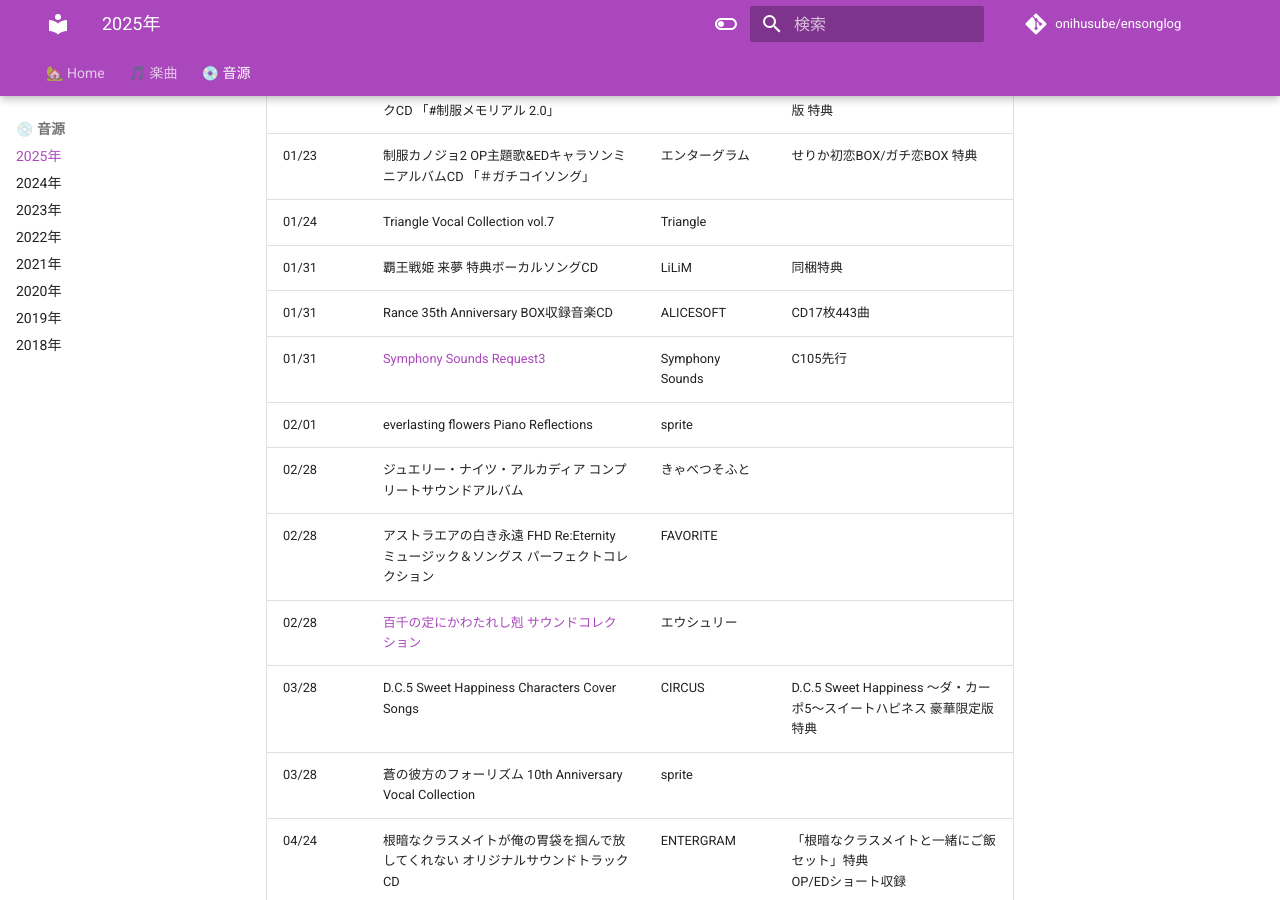
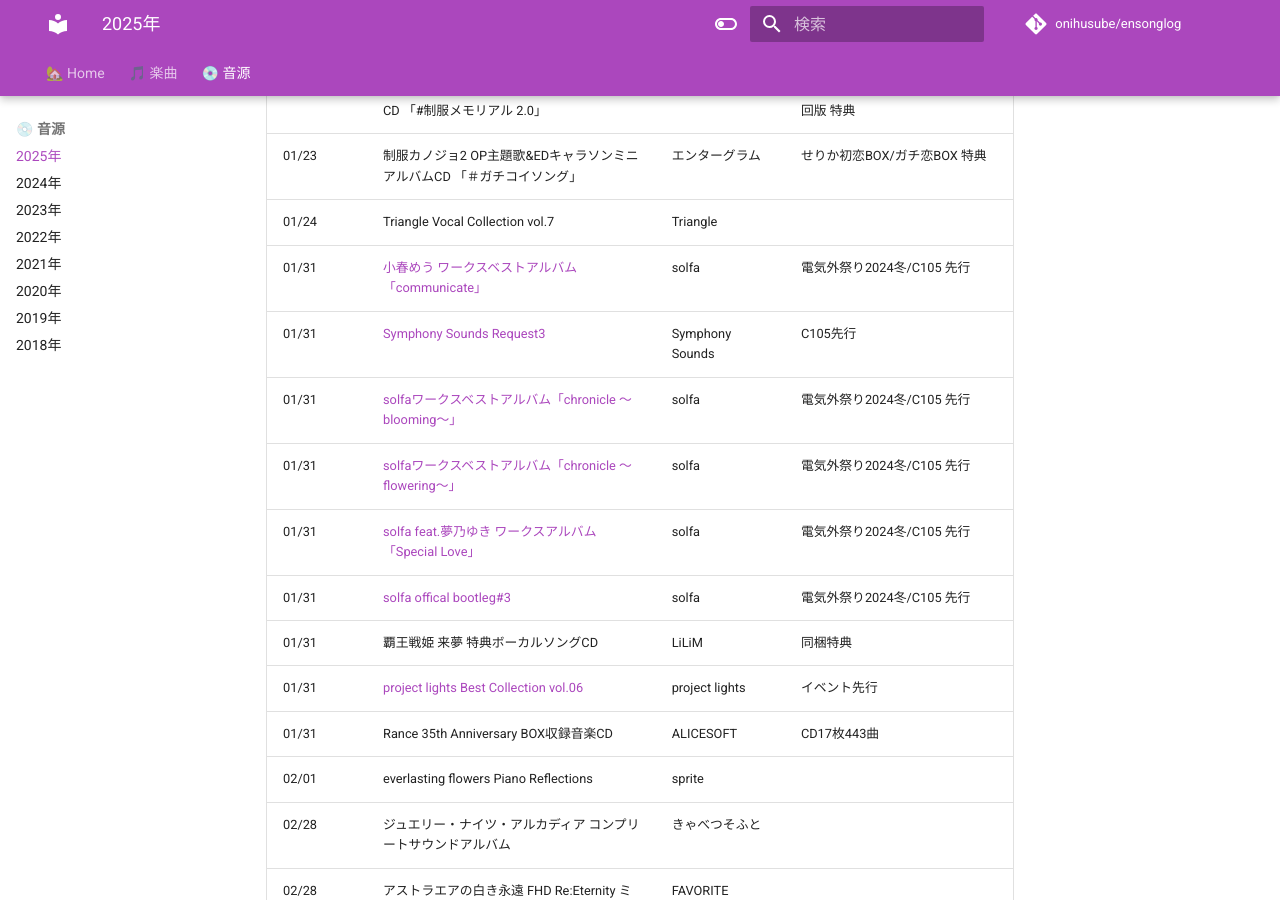
Before and after one commit to onihusube/ensonglog, an MkDocs documentation site: the page built from docs/2025/音源.md, in a window 1280 px wide and 900 px high, scrolled down 292 px. Built offline with MkDocs 1.6.1 and Material for MkDocs 9.7.7, drawn with Linux system fonts in a browser that asks for light colours; comment, search, counter and statistics services are not loaded.

Commit message:
年末先行発売音源のコピペ

```diff
--- a/docs/2025/音源.md
+++ b/docs/2025/音源.md
@@ -11,9 +11,15 @@
 | 01/23 | 制服カノジョ2 オリジナルサウンドトラックCD 「#制服メモリアル 2.0」 | エンターグラム | せりか初恋BOX/ガチ恋BOX/PC初回版 特典 |
 | 01/23 | 制服カノジョ2 OP主題歌&EDキャラソンミニアルバムCD 「＃ガチコイソング」 | エンターグラム | せりか初恋BOX/ガチ恋BOX 特典 |
 | 01/24 | Triangle Vocal Collection vol.7 | Triangle |  |
+| 01/31 | [小春めう ワークスベストアルバム「communicate」](../2024/%E9%9F%B3%E6%BA%90%E5%80%8B%E5%88%A5/communicate.md) | solfa | 電気外祭り2024冬/C105 先行 |
+| 01/31 | [Symphony Sounds Request3](../2024/%E9%9F%B3%E6%BA%90%E5%80%8B%E5%88%A5/Symphony%20Sounds%20Request3.md) | Symphony Sounds | C105先行 |
+| 01/31 | [solfaワークスベストアルバム「chronicle ～blooming～」](../2024/%E9%9F%B3%E6%BA%90%E5%80%8B%E5%88%A5/chronicle%20%EF%BD%9Eblooming%EF%BD%9E.md) | solfa | 電気外祭り2024冬/C105 先行 |
+| 01/31 | [solfaワークスベストアルバム「chronicle ～flowering～」](../2024/%E9%9F%B3%E6%BA%90%E5%80%8B%E5%88%A5/chronicle%20%EF%BD%9Eflowering%EF%BD%9E.md) | solfa | 電気外祭り2024冬/C105 先行 |
+| 01/31 | [solfa feat.夢乃ゆき ワークスアルバム「Special Love」](../2024/%E9%9F%B3%E6%BA%90%E5%80%8B%E5%88%A5/Special%20Love.md) | solfa | 電気外祭り2024冬/C105 先行 |
+| 01/31 | [solfa offical bootleg#3](../2024/%E9%9F%B3%E6%BA%90%E5%80%8B%E5%88%A5/solfa%20offical%20bootleg3.md)| solfa | 電気外祭り2024冬/C105 先行 |
 | 01/31 | 覇王戦姫 来夢 特典ボーカルソングCD | LiLiM | 同梱特典 |
+| 01/31 | [project lights Best Collection vol.06](../2024/%E9%9F%B3%E6%BA%90%E5%80%8B%E5%88%A5/project%20lights%20Best%20Collection%20vol.06.md) | project lights | イベント先行 |
 | 01/31 | Rance 35th Anniversary BOX収録音楽CD | ALICESOFT | CD17枚443曲 |
-| 01/31 | [Symphony Sounds Request3](../2024/%E9%9F%B3%E6%BA%90%E5%80%8B%E5%88%A5/Symphony%20Sounds%20Request3.md) | Symphony Sounds | C105先行 |
 | 02/01 | everlasting flowers Piano Reflections | sprite |  |
 | 02/28 | ジュエリー・ナイツ・アルカディア コンプリートサウンドアルバム | きゃべつそふと |  |
 | 02/28 | アストラエアの白き永遠 FHD Re:Eternity ミュージック＆ソングス パーフェクトコレクション | FAVORITE |  |
```
